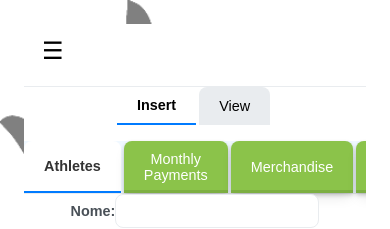
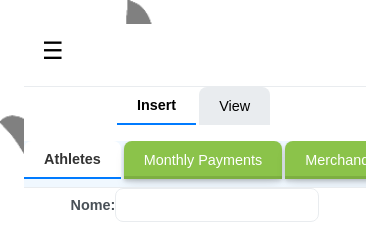
Before and after one commit to BrunixD/Lisbon-Crows-Management, a React (Vite) app in the folder LCM_Frontend/: page / in a window 390 px wide. Shown: the top 229 px of the page. Built offline with nearby package versions, Linux system fonts and the light colour scheme; no server answers; the database is empty.

Commit message:
CSS for scollable tabs fro mobile

```diff
--- a/LCM_Frontend/src/components/Styles/TabTable.css
+++ b/LCM_Frontend/src/components/Styles/TabTable.css
@@ -3,11 +3,15 @@
 /* ---------- Tab and Table Styles ---------- */
 
 .tab-container {
-    display: flex;
-    justify-content: flex-start;
-    border-bottom: 1px solid var(--medium-gray);
-    background-color: var(--light-gray);
-  }
+  display: flex;
+  justify-content: flex-start;
+  border-bottom: 1px solid var(--medium-gray);
+  background-color: var(--light-gray);
+  overflow-x: auto; /* Enable horizontal scrolling */
+  white-space: nowrap; /* Prevent tabs from wrapping to the next line */
+  padding-bottom: 0.5rem; /* Add some padding at the bottom for visual clarity */
+  -webkit-overflow-scrolling: touch; /* Enable smooth scrolling on iOS */
+}
 
   .tab {
     background-color: #8BC34A; /* Light green */
```
